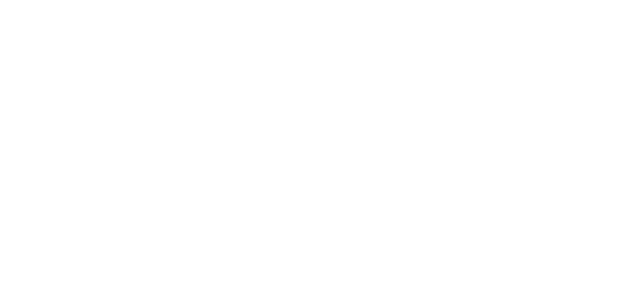
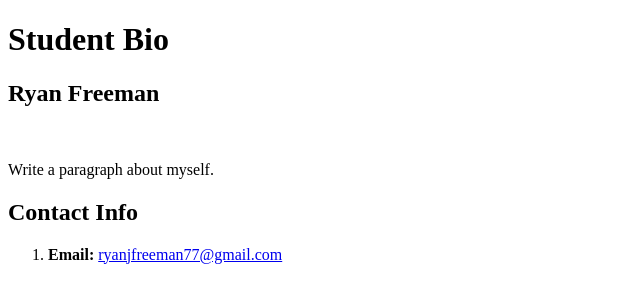
Before and after one commit to RJFreeman77/RJFreeman77.github.io, a plain HTML site: page index.html in a window 1280 px wide. Shown: the whole page, without its empty margins (0-640 px from the left). Drawn offline with Linux system fonts and the light colour scheme.

Commit message:
added bones to index.html

```diff
--- a/index.html
+++ b/index.html
@@ -1,7 +1,31 @@
+<!DOCTYPE html>
+<html lang="en-us">
 <head>
-    <title>My Website!</title>
+    <meta charset="UTF-8">
+    <title>Activity 1: Basic HTML Bio</title>
 
 </head>
 <body>
+    <header>
+        <h1>Student Bio</h1>
+    </header>
+    <div>
+        <section class="bio">
+            <h2>Ryan Freeman</h2>
+            <img src="" alt=""/>
+            <p>Write a paragraph about myself. <br>
+                <a href=""></a>
+            </p>
+        </section>
+        <section class="contact">
+            <h2>Contact Info</h2>
+            <ol>
+                <li>
+                    <strong>Email:</strong> <a href="ryanjfreeman77@gmail.com">ryanjfreeman77@gmail.com</a>
+                </li>
+            </ol>
+        </section>
+    </div>
 
 </body>
+</html>
```
